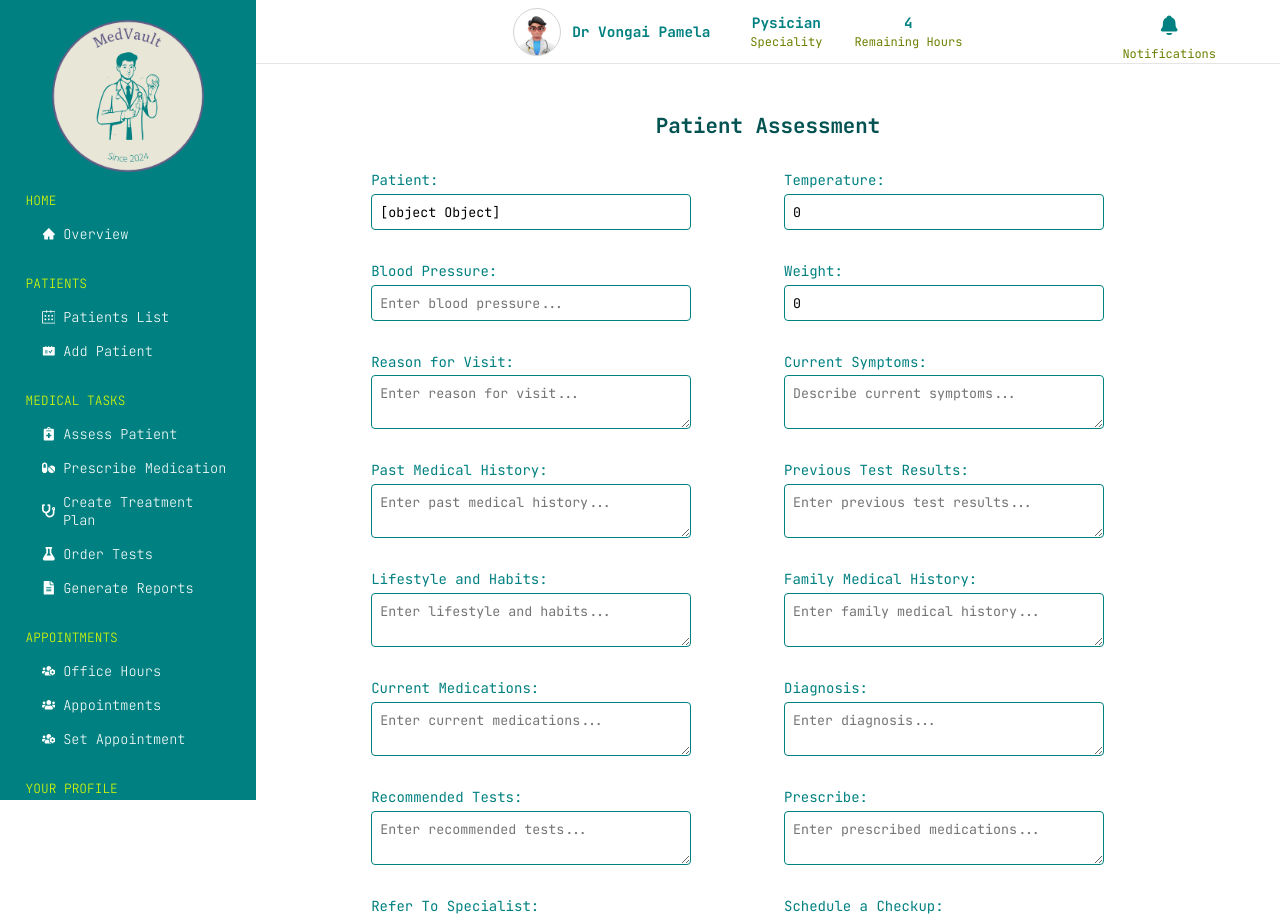
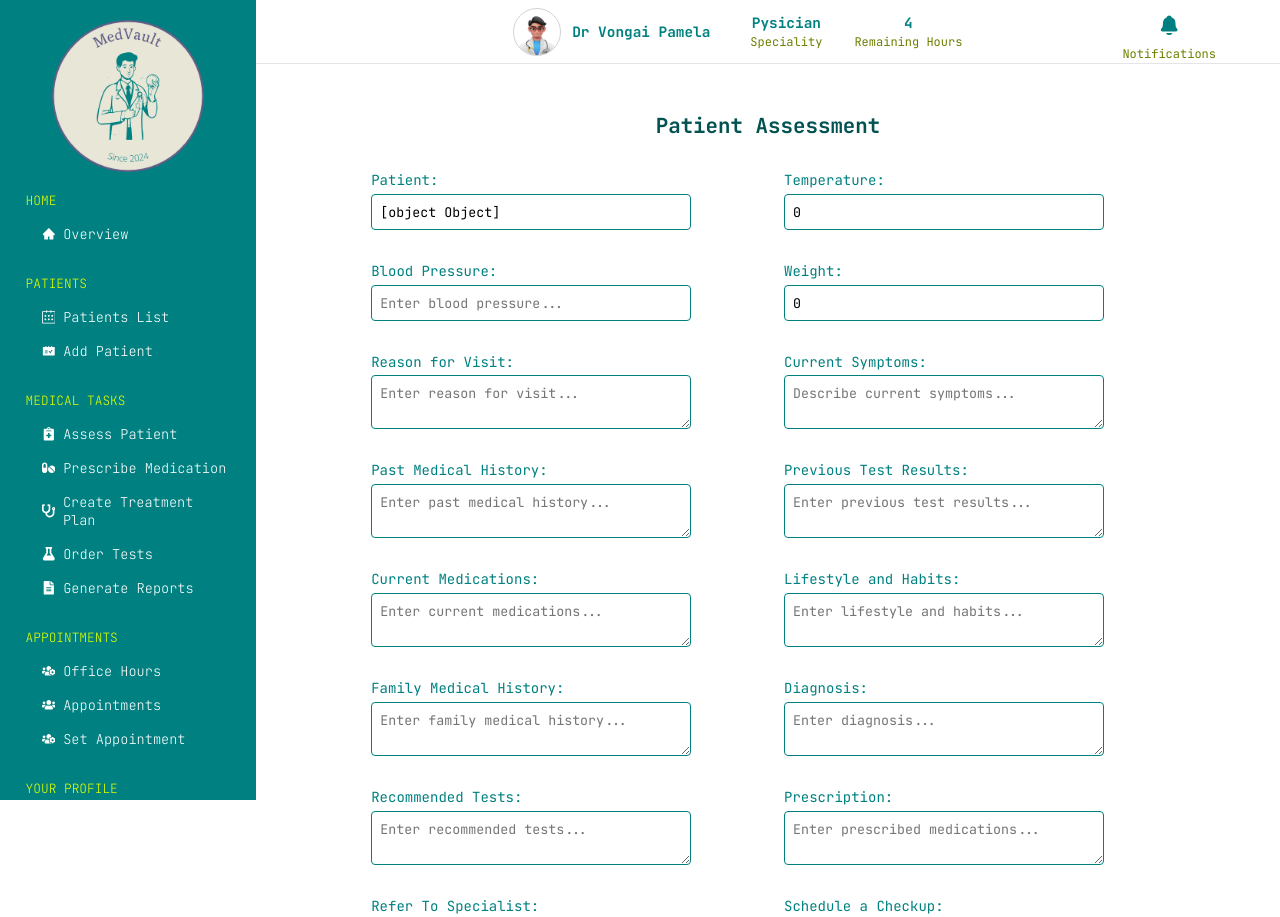
Before and after one commit to Amen-Musingarimi/medvault, a React (Create React App) app: page /medical-tasks/patient-assessment in a window 1280 px wide. Shown: the top 917 px of the page. Built offline with nearby package versions, Linux system fonts and the light colour scheme.

Commit message:
Reorder inputs

```diff
--- a/src/components/medicalTasks/AssessPatient.jsx
+++ b/src/components/medicalTasks/AssessPatient.jsx
@@ -8,10 +8,17 @@ const PatientAssessmentForm = () => {
     temperature: 0,
     bloodPressure: '',
     weight: 0,
+    reasonForVisit: '',
     currentSymptoms: '',
+    pastMedicalHistory: '',
+    previousTestResults: '',
+    currentMedications: '',
+    lifestyleAndHabits: '',
+    familyMedicalHistory: '',
     diagnosis: '',
-    prescribe: '',
+    prescription: '',
     recommendedTests: '',
+    referral: '',
     checkupDate: '',
   };
 
@@ -87,7 +94,7 @@ const PatientAssessmentForm = () => {
           <div className={classes.form_control}>
             <label className={classes.input_label}>Reason for Visit:</label>
             <textarea
-              name="chiefComplaint"
+              name="reasonForVisit"
               placeholder="Enter reason for visit..."
               value={formData.reasonForVisit}
               onChange={handleChange}
@@ -127,6 +134,16 @@ const PatientAssessmentForm = () => {
             />
           </div>
           <div className={classes.form_control}>
+            <label className={classes.input_label}>Current Medications:</label>
+            <textarea
+              name="currentMedications"
+              placeholder="Enter current medications..."
+              value={formData.currentMedications}
+              onChange={handleChange}
+              className={classes.input_area}
+            />
+          </div>
+          <div className={classes.form_control}>
             <label className={classes.input_label}>Lifestyle and Habits:</label>
             <textarea
               name="lifestyleAndHabits"
@@ -144,16 +161,6 @@ const PatientAssessmentForm = () => {
               name="familyMedicalHistory"
               placeholder="Enter family medical history..."
               value={formData.familyMedicalHistory}
-              onChange={handleChange}
-              className={classes.input_area}
-            />
-          </div>
-          <div className={classes.form_control}>
-            <label className={classes.input_label}>Current Medications:</label>
-            <textarea
-              name="currentMedications"
-              placeholder="Enter current medications..."
-              value={formData.currentMedications}
               onChange={handleChange}
               className={classes.input_area}
             />
@@ -180,11 +187,11 @@ const PatientAssessmentForm = () => {
             />
           </div>
           <div className={classes.form_control}>
-            <label className={classes.input_label}>Prescribe:</label>
+            <label className={classes.input_label}>Prescription:</label>
             <textarea
-              name="prescribe"
+              name="prescription"
               placeholder="Enter prescribed medications..."
-              value={formData.prescribe}
+              value={formData.prescription}
               onChange={handleChange}
               className={classes.input_area}
             />
```
